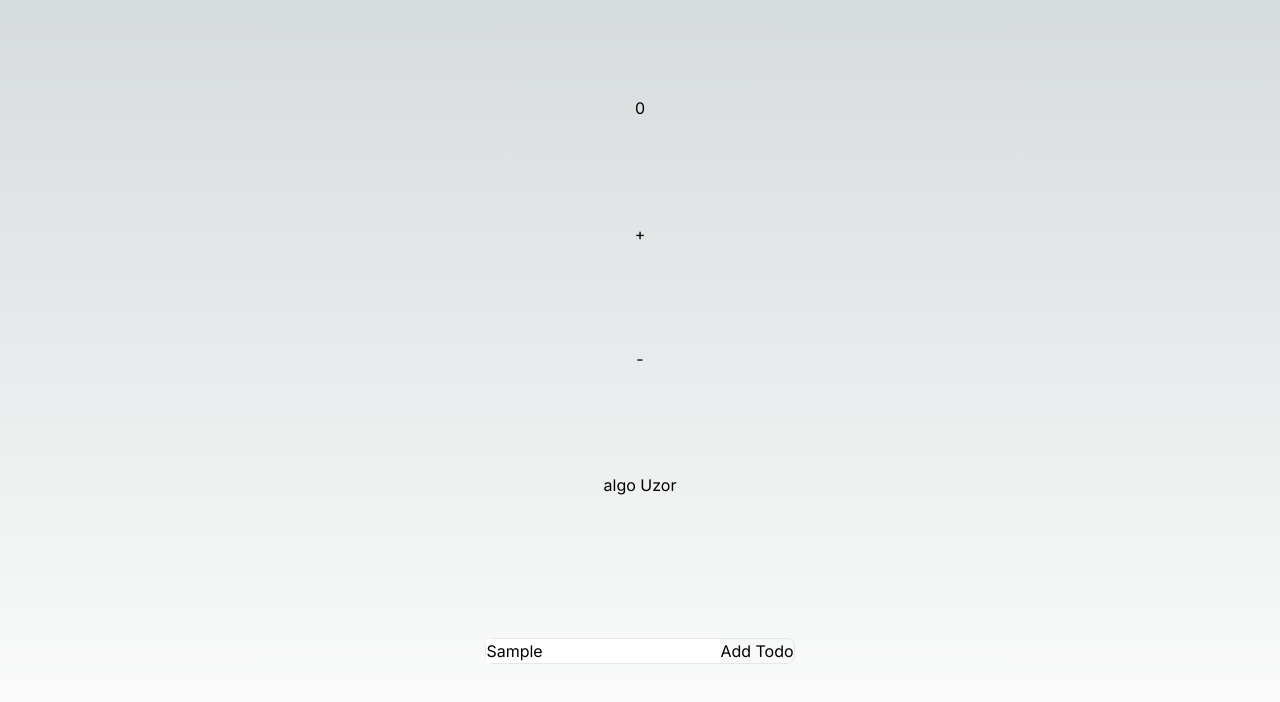
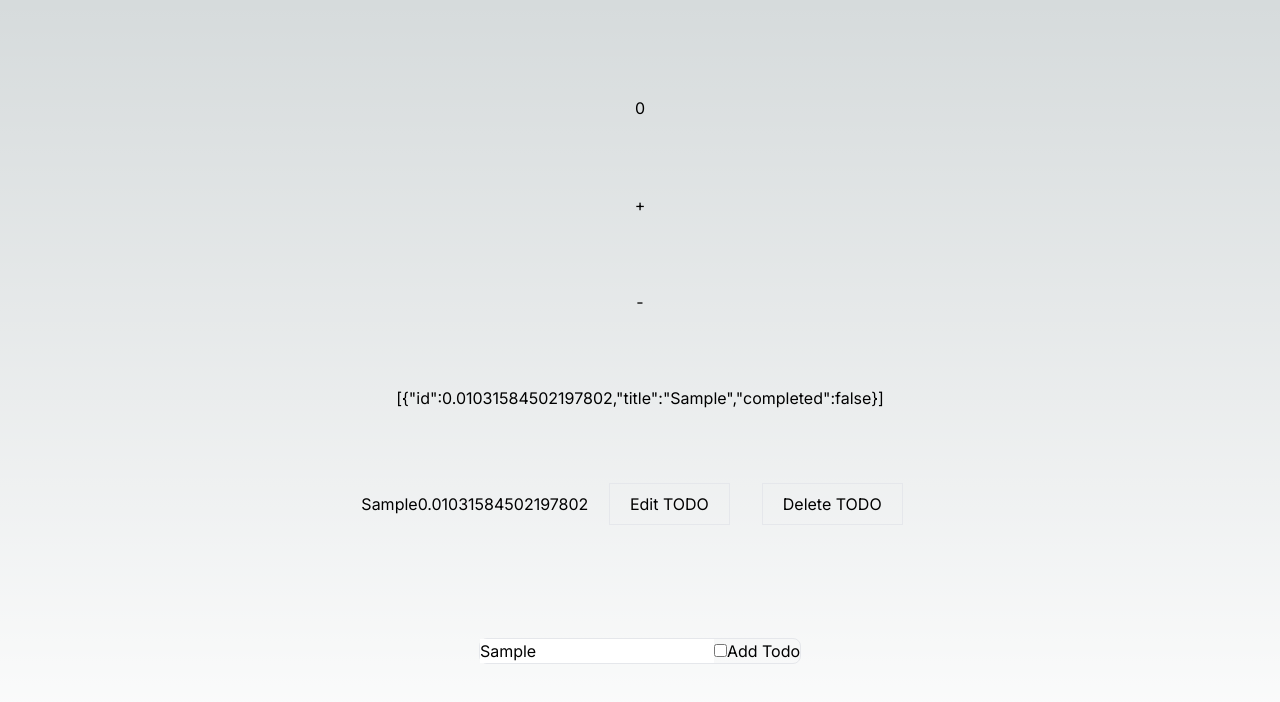
Before and after one commit to amaben2020/next-tanstack-zustand, a Next.js app: page / in a window 1280 px wide. Both pictures are taken after typing "Sample" into the empty fields and a click on the button "Add Todo". Shown: the top 702 px of the page. Built offline with nearby package versions, Linux system fonts and the light colour scheme.

Commit message:
adding elete functionality

```diff
--- a/package.json
+++ b/package.json
@@ -18,6 +18,7 @@
     "react-dom": "^18",
     "react-hook-form": "^7.47.0",
     "zod": "^3.22.4",
+    "zukeeper": "^1.0.2",
     "zustand": "^4.4.6"
   },
   "devDependencies": {
--- a/src/app/page.tsx
+++ b/src/app/page.tsx
@@ -1,6 +1,7 @@
 "use client";
 import bearStore from "@/store/bearsStore";
 import todoStore from "@/store/todoStore";
+import { useId, useState } from "react";
 
 type TBearsZustandState = {
   bears: number;
@@ -10,6 +11,9 @@ type TBearsZustandState = {
 export default function Home() {
   const bears = bearStore((state) => state);
   const todos = todoStore((state) => state);
+  const [title, setTitle] = useState("");
+  const [isCompleted, setIsCompleted] = useState(false);
+  const id = useId();
 
   return (
     <main className="flex min-h-screen flex-col items-center justify-between p-24">
@@ -23,18 +27,49 @@ export default function Home() {
       <button onClick={bears.increasePopulation}>+</button>
       <button onClick={bears.decreasePopulation}>-</button>
 
-      {todos.todos.map((todo) => (
-        <div key={todo.title}>{todo.title}</div>
+      {JSON.stringify(todos?.todos)}
+
+      {todos?.todos?.map((todo) => (
+        <div key={todo.title}>
+          {todo.title}
+          {todo.id} {"  "}
+          <button
+            className="mx-4 border px-5 py-2"
+            onClick={() =>
+              todos.editTodo(
+                {
+                  id: todo.id,
+                  title,
+                  completed: isCompleted,
+                },
+                todo.id,
+              )
+            }
+          >
+            Edit TODO
+          </button>
+          <button
+            className="mx-4 border px-5 py-2"
+            onClick={() => todos.deleteTodo(todo.id)}
+          >
+            Delete TODO
+          </button>
+        </div>
       ))}
 
       <div className="my-10 rounded-lg border">
-        <input type="text" />
+        <input type="text" onChange={(e) => setTitle(e.target.value)} />
+        <input
+          type="checkbox"
+          checked={isCompleted}
+          onChange={(e) => setIsCompleted(e.target.checked)}
+        />
         <button
           onClick={() =>
             todos.addTodo({
-              id: 1,
-              title: "algo Uzor",
-              completed: true,
+              id: Math.random(),
+              title,
+              completed: isCompleted,
             })
           }
         >
--- a/src/store/todoStore.ts
+++ b/src/store/todoStore.ts
@@ -2,11 +2,16 @@ import { create } from "zustand";
 import { devtools, persist } from "zustand/middleware";
 // set is a function that returns an object
 type TTodo = {
-  id: string | number;
+  id: number;
   title: string;
   completed: boolean;
 };
-type TTodos = { todos: TTodo[]; addTodo: (todo: TTodo) => void };
+type TTodos = {
+  todos: TTodo[];
+  addTodo: (todo: TTodo) => void;
+  editTodo: (todo: TTodo, id: number) => void;
+  deleteTodo: (id: number) => void;
+};
 
 const todoStore = create<TTodos>()(
   devtools(
@@ -17,6 +22,34 @@ const todoStore = create<TTodos>()(
           set((state: TTodos) => ({
             todos: [...state.todos, todo],
           })),
+        editTodo: (todo: TTodo, id: number) =>
+          set((state: TTodos) => {
+            const updatedTodo = state.todos.map((t) => {
+              if (todo.id === id) {
+                console.log(t);
+                return {
+                  id: todo.id,
+                  title: todo.title,
+                  completed: todo.completed,
+                };
+              } else {
+                return { ...t };
+              }
+            });
+
+            return {
+              todos: updatedTodo,
+            };
+          }),
+        // }),
+        deleteTodo: (id: number) =>
+          set((state) => {
+            const filteredTodo = state.todos.filter((todo) => todo.id !== id);
+
+            return {
+              todos: filteredTodo,
+            };
+          }),
       }),
       { name: "todoStore" },
     ),
```
Also changed, not shown: 1 other file (tests, documents, lock files or other folders).
